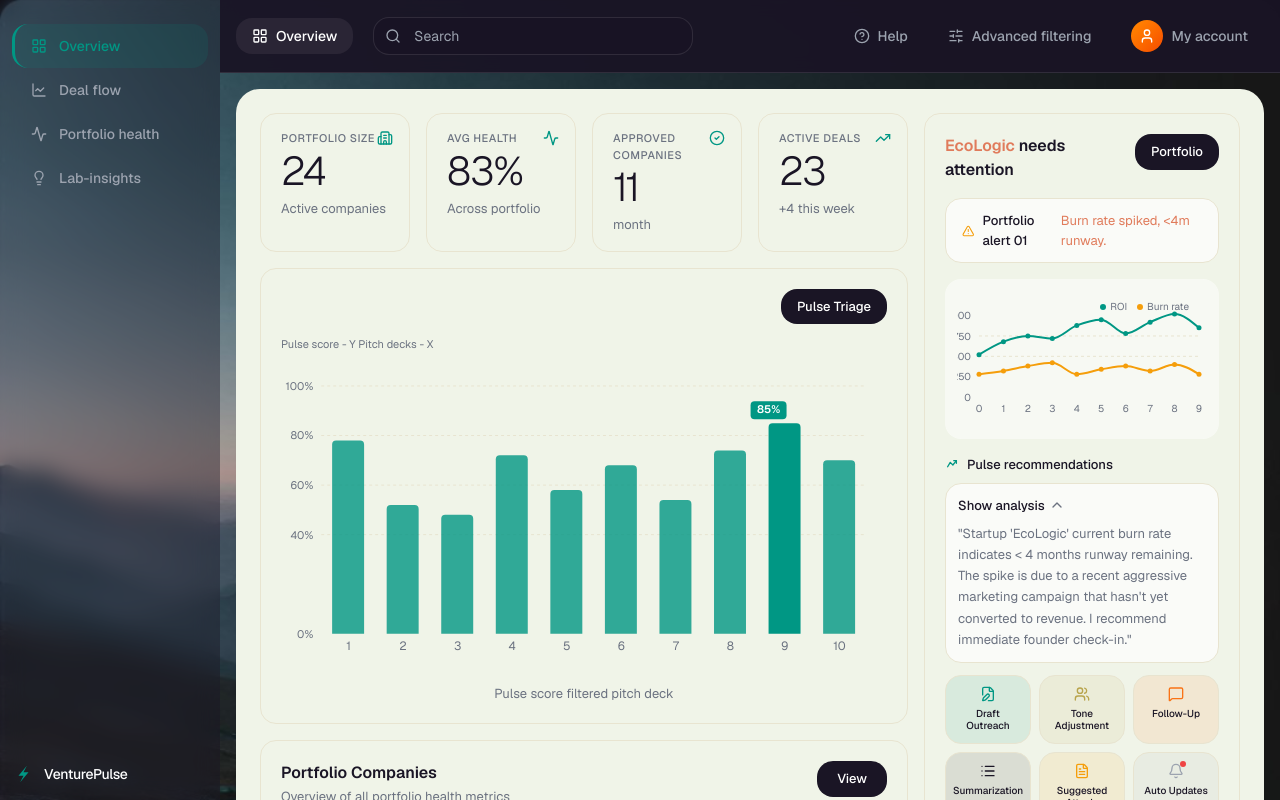
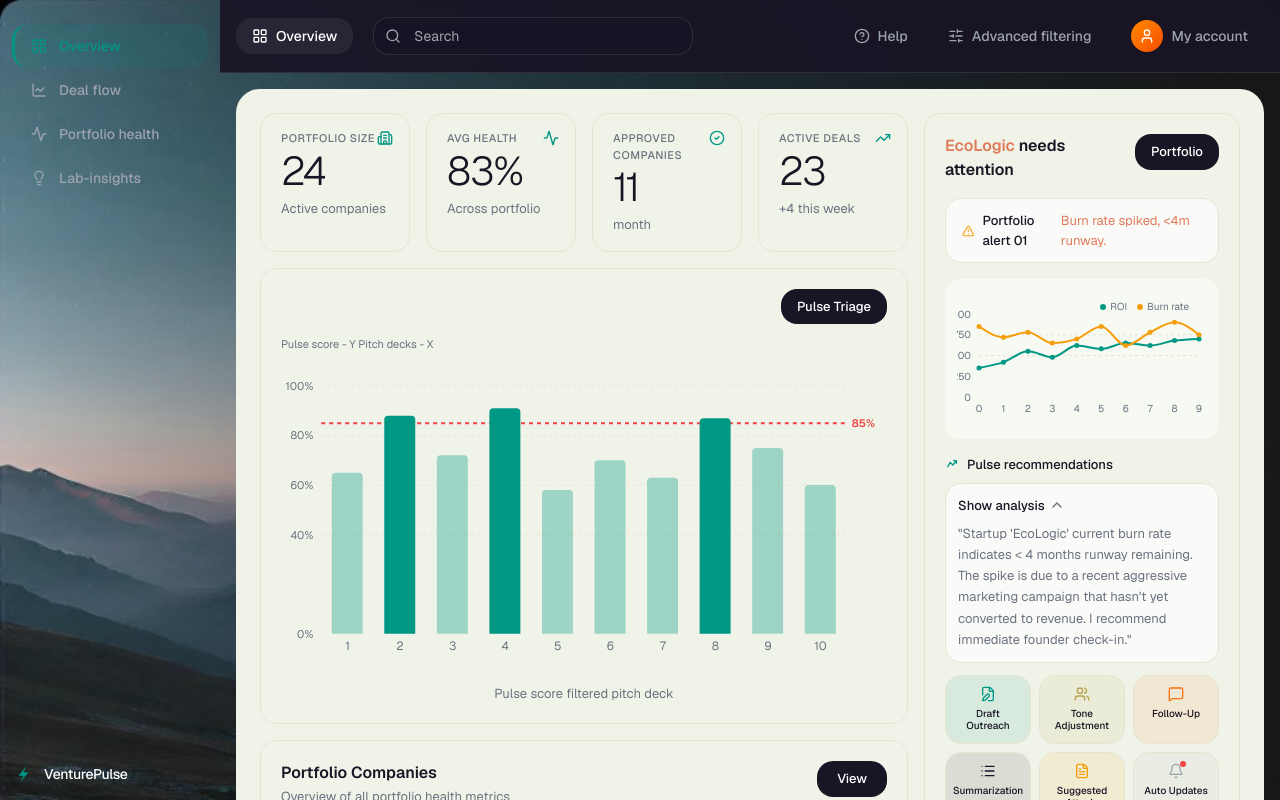
Before and after one commit to ayushsom123-sys/VenturePulse-1, a Next.js app: page / in a window 1280 px wide. Shown: the top 800 px of the page. Built offline with nearby package versions, Linux system fonts and the light colour scheme.

Commit message:
fix: implement three fixes for VenturePulse app
Update navigation paths and sidebar styling; chart data adjustments; add threshold reference line and update bar chart data

```diff
--- a/components/dashboard/alerts-panel.tsx
+++ b/components/dashboard/alerts-panel.tsx
@@ -3,18 +3,23 @@
 import { useState, useRef, useEffect } from "react"
 import { AlertTriangle, Send, ChevronDown, FileEdit, Users, MessageSquare, List, FileText, Bell } from "lucide-react"
 import { LineChart, Line, XAxis, YAxis, ResponsiveContainer, Legend, ReferenceLine } from "recharts"
+import Link from "next/link"
 
+// Burn Rate vs ROI chart data
+// Burn Rate (yellow): starts high ~800-900, fluctuates 600-900, generally elevated
+// ROI (teal): starts lower ~300-400, gradually grows to ~600-700
+// Lines intersect 3-4 times across the chart
 const chartData = [
-  { x: 0, roi: 520, burn: 280 },
-  { x: 1, roi: 680, burn: 320 },
-  { x: 2, roi: 750, burn: 380 },
-  { x: 3, roi: 720, burn: 420 },
-  { x: 4, roi: 880, burn: 280 },
-  { x: 5, roi: 950, burn: 340 },
-  { x: 6, roi: 780, burn: 380 },
-  { x: 7, roi: 920, burn: 320 },
-  { x: 8, roi: 1020, burn: 400 },
-  { x: 9, roi: 850, burn: 280 },
+  { x: 0, burn: 850, roi: 350 },
+  { x: 1, burn: 720, roi: 420 },
+  { x: 2, burn: 780, roi: 550 },
+  { x: 3, burn: 650, roi: 480 },
+  { x: 4, burn: 700, roi: 620 },
+  { x: 5, burn: 850, roi: 580 },
+  { x: 6, burn: 620, roi: 650 },
+  { x: 7, burn: 780, roi: 620 },
+  { x: 8, burn: 900, roi: 680 },
+  { x: 9, burn: 750, roi: 700 },
 ]
 
 const GENERATED_EMAIL = {
@@ -89,9 +94,9 @@ export function AlertsPanel() {
         <h3 className="text-base font-semibold text-[#1A1525]">
           <span className="text-[#E07B5B]">EcoLogic</span> needs attention
         </h3>
-        <button type="button" className="bg-[#1A1525] text-white rounded-xl px-4 py-2 text-[13px] font-medium hover:bg-[#2A2535] transition-colors">
+        <Link href="/portfolio-health" className="bg-[#1A1525] text-white rounded-xl px-4 py-2 text-[13px] font-medium hover:bg-[#2A2535] transition-colors">
           Portfolio
-        </button>
+        </Link>
       </div>
 
       {/* Alert row */}
--- a/components/dashboard/portfolio-companies.tsx
+++ b/components/dashboard/portfolio-companies.tsx
@@ -1,6 +1,7 @@
 "use client"
 
 import { MoreVertical } from "lucide-react"
+import Link from "next/link"
 
 interface Company {
   name: string
@@ -26,9 +27,9 @@ export function PortfolioCompanies() {
           <h3 className="text-base font-semibold text-[#1A1525]">Portfolio Companies</h3>
           <p className="text-[13px] text-[#6B7280] mt-0.5">Overview of all portfolio health metrics</p>
         </div>
-        <button className="bg-[#1A1525] text-white rounded-xl px-5 py-2 text-[13px] font-medium hover:bg-[#2A2535] transition-colors">
+        <Link href="/portfolio-health" className="bg-[#1A1525] text-white rounded-xl px-5 py-2 text-[13px] font-medium hover:bg-[#2A2535] transition-colors">
           View
-        </button>
+        </Link>
       </div>
 
       <div className="space-y-3">
--- a/components/dashboard/pulse-chart.tsx
+++ b/components/dashboard/pulse-chart.tsx
@@ -9,28 +9,31 @@ import {
   Cell,
   ReferenceLine,
 } from "recharts"
+import Link from "next/link"
 
-// Bar data matching the wave pattern in the reference image
+// Bar data: 3 bars above 85% threshold, rest below
 const barData = [
-  { x: 1, y: 78 },
-  { x: 2, y: 52 },
-  { x: 3, y: 48 },
-  { x: 4, y: 72 },
+  { x: 1, y: 65 },
+  { x: 2, y: 88 },
+  { x: 3, y: 72 },
+  { x: 4, y: 91 },
   { x: 5, y: 58 },
-  { x: 6, y: 68 },
-  { x: 7, y: 54 },
-  { x: 8, y: 74 },
-  { x: 9, y: 85, highlighted: true },
-  { x: 10, y: 70 },
+  { x: 6, y: 70 },
+  { x: 7, y: 63 },
+  { x: 8, y: 87 },
+  { x: 9, y: 75 },
+  { x: 10, y: 60 },
 ]
+
+const THRESHOLD = 85
 
 export function PulseChart() {
   return (
     <div className="bg-[#F0F4E8] border border-[#E8E4D0] rounded-xl p-5 flex flex-col h-full">
       <div className="flex items-center justify-end mb-3">
-        <button className="bg-[#1A1525] text-white rounded-xl px-4 py-2 text-[13px] font-medium hover:bg-[#2A2535] transition-colors">
+        <Link href="/deal-flow" className="bg-[#1A1525] text-white rounded-xl px-4 py-2 text-[13px] font-medium hover:bg-[#2A2535] transition-colors">
           Pulse Triage
-        </button>
+        </Link>
       </div>
 
       <div className="flex-1 min-h-0">
@@ -42,13 +45,27 @@ export function PulseChart() {
           <ResponsiveContainer width="100%" height="100%">
             <BarChart
               data={barData}
-              margin={{ top: 25, right: 20, left: -5, bottom: 5 }}
+              margin={{ top: 25, right: 40, left: -5, bottom: 5 }}
               barCategoryGap="20%"
             >
               <ReferenceLine y={80} stroke="#E8E4D0" strokeDasharray="3 3" />
               <ReferenceLine y={100} stroke="#E8E4D0" strokeDasharray="3 3" />
               <ReferenceLine y={60} stroke="#E8E4D0" strokeDasharray="3 3" />
               <ReferenceLine y={40} stroke="#E8E4D0" strokeDasharray="3 3" />
+              {/* 85% threshold line */}
+              <ReferenceLine
+                y={THRESHOLD}
+                stroke="#EF4444"
+                strokeDasharray="4 4"
+                strokeWidth={2}
+                label={{
+                  value: "85%",
+                  position: "right",
+                  fill: "#EF4444",
+                  fontSize: 11,
+                  fontWeight: 600,
+                }}
+              />
 
               <XAxis
                 dataKey="x"
@@ -69,40 +86,11 @@ export function PulseChart() {
                 dataKey="y"
                 radius={[4, 4, 0, 0]}
                 maxBarSize={38}
-                label={({ x, y, value, index }) => {
-                  const entry = barData[index]
-                  if (entry?.highlighted) {
-                    return (
-                      <g>
-                        <rect
-                          x={x - 18}
-                          y={y - 22}
-                          width={36}
-                          height={18}
-                          rx={4}
-                          fill="#009784"
-                        />
-                        <text
-                          x={x}
-                          y={y - 10}
-                          textAnchor="middle"
-                          fill="white"
-                          fontSize={11}
-                          fontWeight={600}
-                        >
-                          {value}%
-                        </text>
-                      </g>
-                    )
-                  }
-                  return null
-                }}
               >
                 {barData.map((entry, index) => (
                   <Cell
                     key={`cell-${index}`}
-                    fill="#009784"
-                    fillOpacity={entry.highlighted ? 1 : 0.8}
+                    fill={entry.y >= THRESHOLD ? "#009784" : "rgba(0,151,132,0.35)"}
                   />
                 ))}
               </Bar>
--- a/components/dashboard/sidebar.tsx
+++ b/components/dashboard/sidebar.tsx
@@ -26,7 +26,7 @@ export function Sidebar({ activePage = "overview" }: SidebarProps) {
   return (
     <aside
       className="w-[220px] min-h-screen fixed left-0 top-0 flex flex-col z-10"
-      style={{ background: "rgba(26, 21, 37, 0.4)", backdropFilter: "blur(12px)" }}
+      style={{ background: "transparent" }}
     >
       {/* Nav items – top */}
       <nav className="flex flex-col items-stretch pt-6 px-3 flex-1">
```
